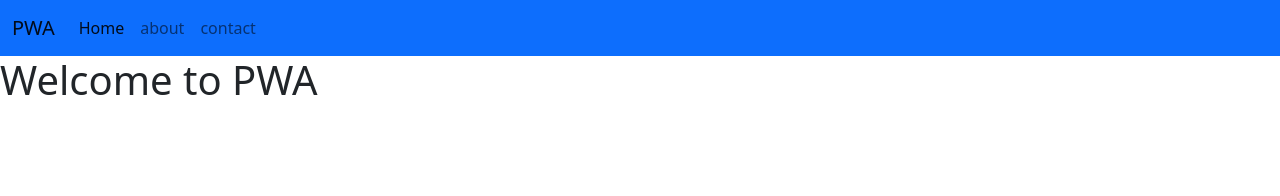
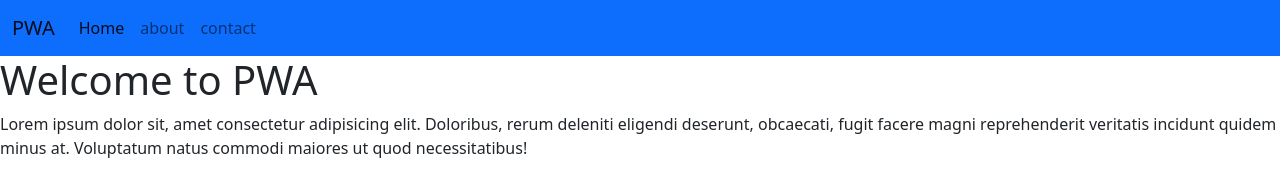
Before and after one commit to jaydevpawar12/PWA, a plain HTML site: page index.html in a window 1280 px wide. Drawn offline with nearby package versions, Linux system fonts and the light colour scheme.

Commit message:
changed index

```diff
--- a/index.html
+++ b/index.html
@@ -25,6 +25,9 @@
         </div>
     </nav>
     <h1>Welcome to PWA</h1>
+    <p>Lorem ipsum dolor sit, amet consectetur adipisicing elit. Doloribus, rerum deleniti eligendi deserunt, obcaecati,
+        fugit facere magni reprehenderit veritatis incidunt quidem minus at. Voluptatum natus commodi maiores ut quod
+        necessitatibus!</p>
     <script src="https://cdn.jsdelivr.net/npm/bootstrap@5.2.0-beta1/dist/js/bootstrap.bundle.min.js"></script>
 </body>
 
```
